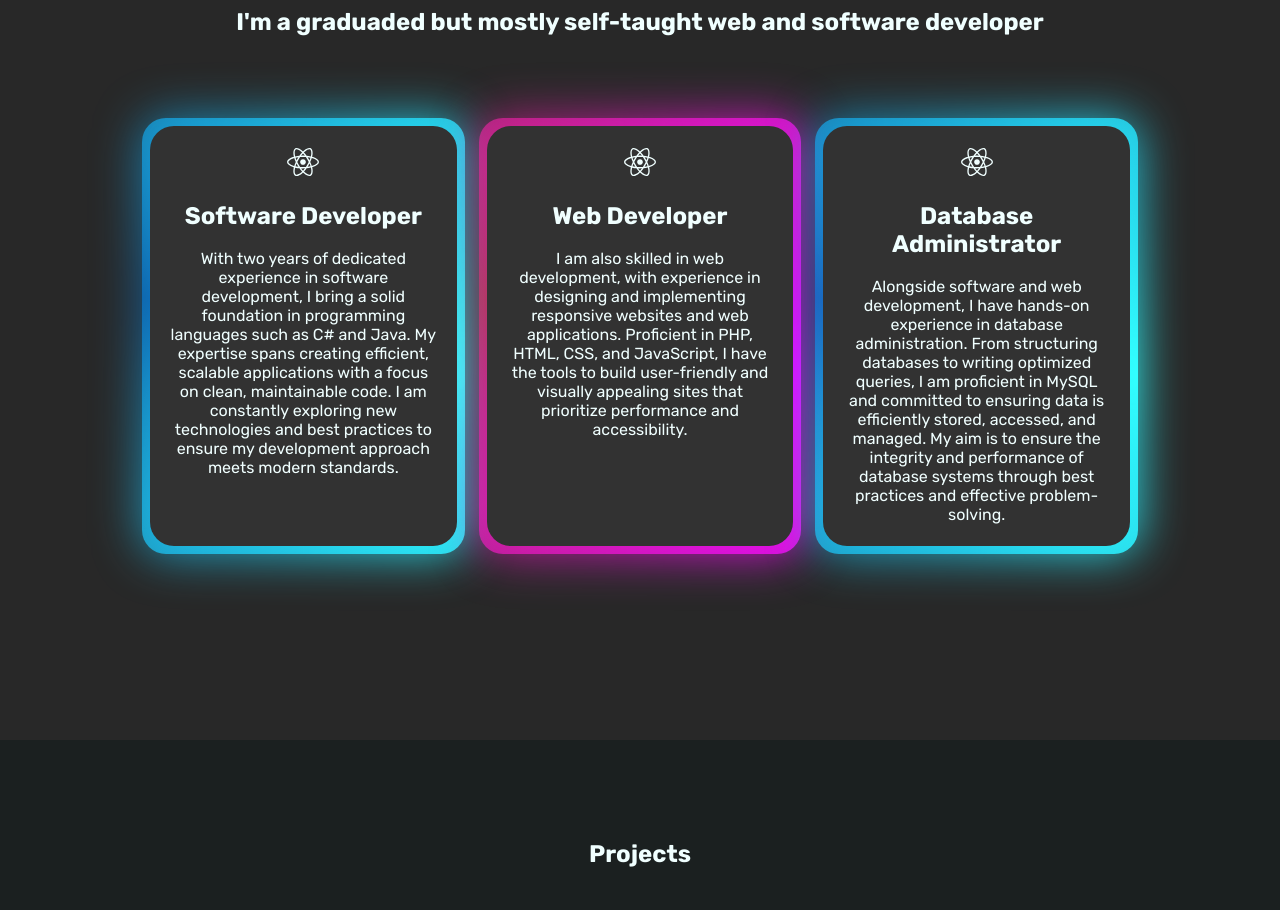
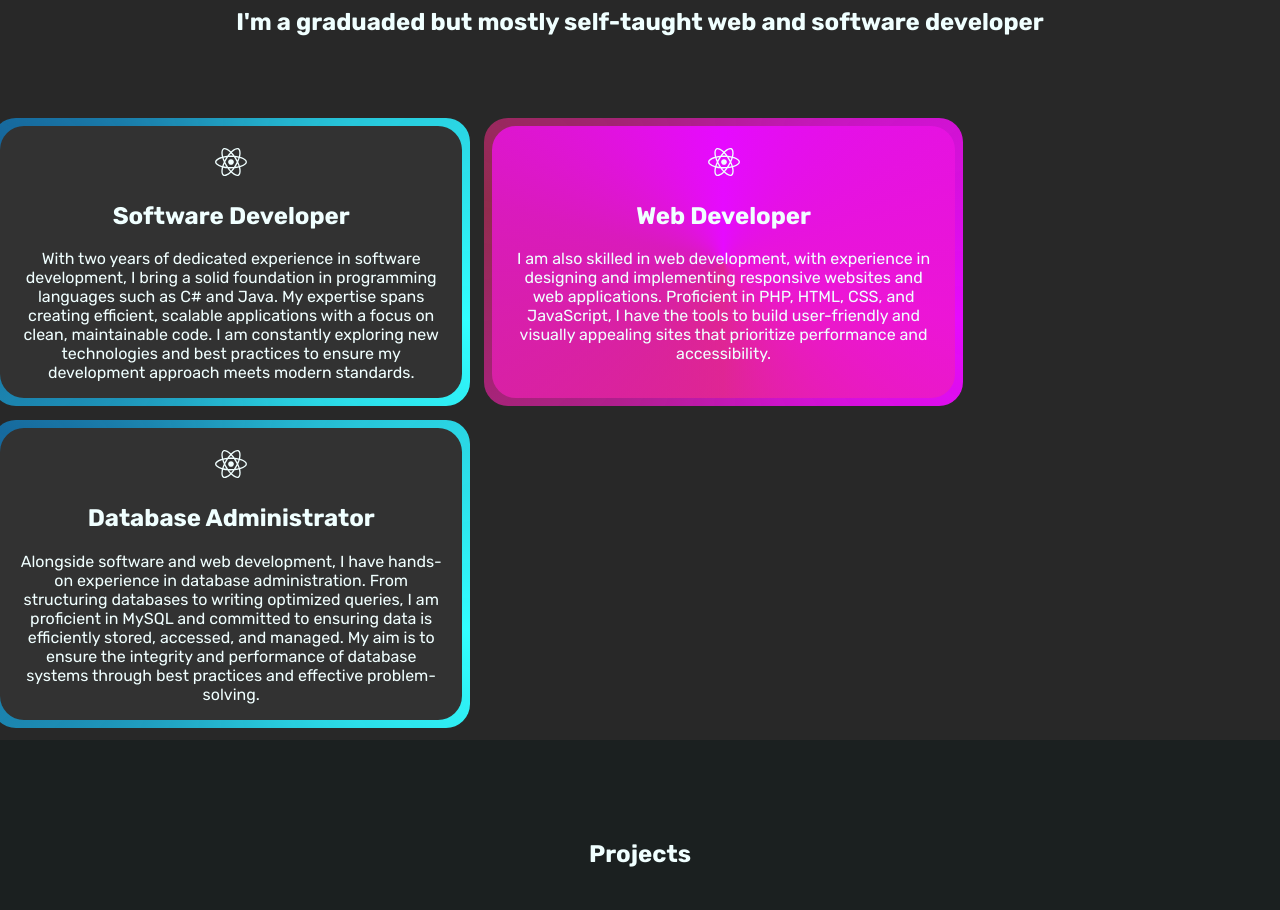
Before and after one commit to Pityuwarrior/Portfolio, a React (Vite) app: page / in a window 1280 px wide. Shown: the part 2120-3030 px from the top of the page. Built offline with nearby package versions, Linux system fonts and the light colour scheme.

Commit message:
18.04.25 Refactor Skills and Projects components; enhance styling and fix className typo in Projects

```diff
--- a/src/assets/scss/Skills.module.scss
+++ b/src/assets/scss/Skills.module.scss
@@ -4,7 +4,7 @@
     syntax: "<angle>";
     initial-value: 0deg;
     inherits: false;
-  }
+}
 
 .skills_section{
     display: flex;
@@ -43,13 +43,21 @@
             */
 
             padding: 20px 20px 0 20px;
-            height: 50vh;
-            aspect-ratio: 1 / 1.5;
+            flex-basis: 33%;
             background-color: rgb(50, 50, 50);
             border-radius: 1.5rem;
             position: relative;
 
-            &::before, &::after{
+            &::after{
+                content: "";
+                position: absolute;
+                z-index: -1;
+                background-color: rgb(50, 50, 50);
+                border-radius: 1.5rem;
+                inset: -0rem;
+            }
+
+            &::before{
                 content: "";
                 position: absolute;
                 inset: -0.5rem;
@@ -63,10 +71,6 @@
                 );
                 border-radius: inherit;
                 animation: rotation 5s linear infinite;
-            }
-
-            &::after{
-                filter: blur(1.5rem);
             }
 
             @keyframes rotation {
@@ -98,6 +102,7 @@
         }
     }
 
+
     .skills_left_container{
         transition-delay: 1s;
     }
--- a/src/assets/scss/utils/_scroll_animation.scss
+++ b/src/assets/scss/utils/_scroll_animation.scss
@@ -3,4 +3,6 @@
     filter: blur(5);
     transform: translateX(-100%);
     transition: all 1;
+    //animation
+
 }
--- a/src/components/Contact.tsx
+++ b/src/components/Contact.tsx
@@ -2,7 +2,7 @@ import variables from '../assets/scss/Contact.module.scss';
 import staticText from '../data/contentContact.json';
 import { Icons } from '../utils/Icons';
 
-const ContactListProps = [
+const contactListProps = [
     {ContactIcon: "BsEnvelope", ContactName: "Email", href: "mailto:nove.norbert2002@gmail.com", BackgroundColor: "#c71610"},
     {ContactIcon: "BsLinkedin", ContactName: "LinkedIn", href: "https://www.linkedin.com/in/norbert-nove/", BackgroundColor: "#0077B5"},
     {ContactIcon: "BsGithub", ContactName: "GitHub", href: "https://github.com/pityuwarrior", BackgroundColor: "#24292e"},
@@ -24,7 +24,7 @@ export function Contact(){
                 <h2 className = {variables.contact_description}>{staticText.description}</h2>
             </div>
             <div className={variables.contact_Iconsflex}>
-                {ContactListProps.map((icon) => (
+                {contactListProps.map((icon) => (
                     <div className={variables.contact_iconContainer} style={{ backgroundColor: icon.BackgroundColor }}>
                         <div className={variables.contact_icon}><Icons iconName={icon.ContactIcon} href={icon.href} /><p>{icon.ContactName}</p></div>
                     </div>
--- a/src/components/Projects.tsx
+++ b/src/components/Projects.tsx
@@ -28,35 +28,12 @@ export function Projects(){
                         ))}
                     </div>
                     <div className = {`${variables.projects_right_container} scroll_animation`}>
-                        <div classname = {variables.projects_text_container}>
+                        <div className = {variables.projects_text_container}>
                             <h1 className = {variables.projects_title}>{"staticText.right.title"}</h1>
                             <p className = {variables.projects_description}>{"staticText.right.description"}</p>
                         </div>
                     </div>
                 </div>
         </section>
-/*
-<section className = {`${variables.aboutme_section} portfolio_section`} id = "about_me" >
-<div className = {`${variables.aboutme_left_container} scroll_animation`}>
-    <div className = {variables.text_container}>
-        <h1 className = {variables.aboutme_name}>{staticText.name.greeting} <span className={variables.aboutme_firstName}> {staticText.name.firstName}</span> {staticText.name.lastName}</h1>
-        <h2 className={variables.aboutme_myTitle}>{staticText.name.a} <span className={variables.aboutme_title}> {staticText.name.myTitle}</span></h2>
-        <p className = {variables.aboutme_content}>{staticText.content}</p>
-    </div>
-    <div className={variables.aboutme_icon_container}>
-    {myIcons.map((icon) => (
-        <Icons iconName={icon.iconName} href={icon.href} />
-    ))}
-    </div>
-    <div className={variables.aboutme_button_container}>
-        <ButtonScroll{...ButtonPropsCV}/>
-        <ButtonScroll{...ButtonProps}/>
-    </div>
-</div>
-<div className = {`${variables.aboutme_right_container} scroll_animation`}>
-    <img className={variables.image_aboutme} src={image} alt="Me.png"/>
-</div>
-</section>
-*/
     )
 }
--- a/src/components/Skills.tsx
+++ b/src/components/Skills.tsx
@@ -26,7 +26,7 @@ export function Skills(){
                 </div>
                 <div className={variables.skills_templates_container}>
                     {templateProps.map((templates) => (
-                    <div className = {`${variables[templates.Containerclass]} `}>
+                    <div className = {`${variables[templates.Containerclass]} scroll_animation`}>
                         <label className={variables.skills_left_container_logo}><FaReact style={{fontSize: '2rem' }} />{/**<Icons iconName = {templates.icon} href = {templates.title} /> */}</label>
                         <h1>{readKey(templates.title, staticText)}</h1>
                         <p>{readKey(templates.content, staticText)}</p>
```
